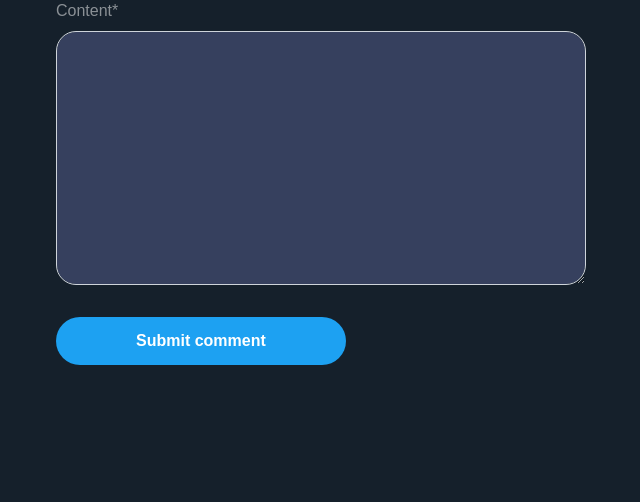
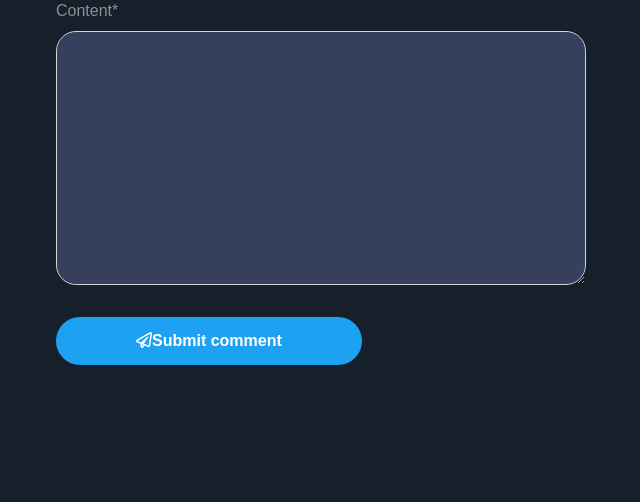
Before and after one commit to ravielze/GajahKepo, a Django app: template feeds/templates/feeds/post_detail.html in a window 1280 px wide. Shown: the part 298-800 px from the top of the page, without its empty margins (608-1248 px from the left). Run offline with Django 3.2, Linux system fonts and the light colour scheme; the template is opened without the code that fills it: values that come from a table or form of the project are taken from there, others are empty; some libraries are stand-ins or nearby versions.

Commit message:
16519149 Elisabeth Gunawan

```diff
--- a/feeds/templates/feeds/post_detail.html
+++ b/feeds/templates/feeds/post_detail.html
@@ -95,7 +95,7 @@
                         {{ form | crispy }}
                     </fieldset>
                     <div class="form-group">
-                        <button class="btn btn-outline-primary" type="submit">Submit comment</button>
+                        <button class="btn btn-outline-primary" type="submit"><i class="far fa-paper-plane"></i>Submit comment</button>
                     </div>
                 </form>
             </div>
```
